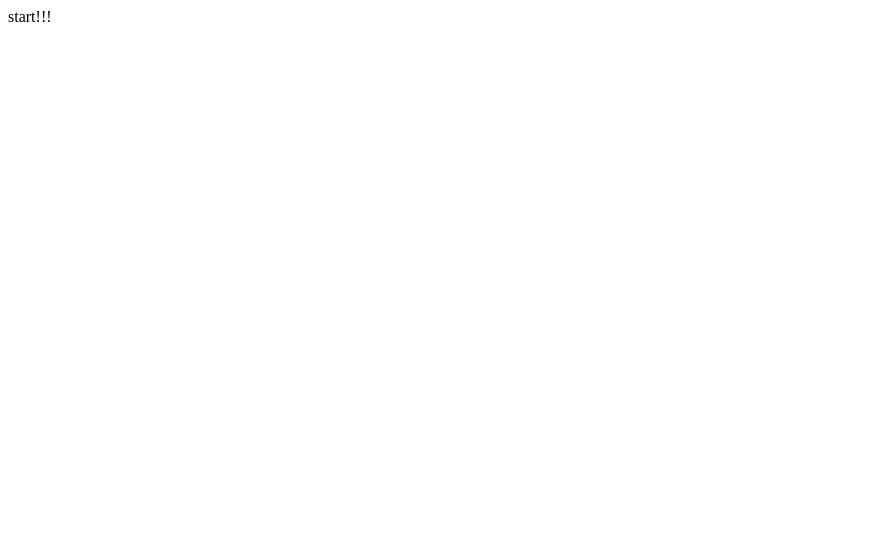
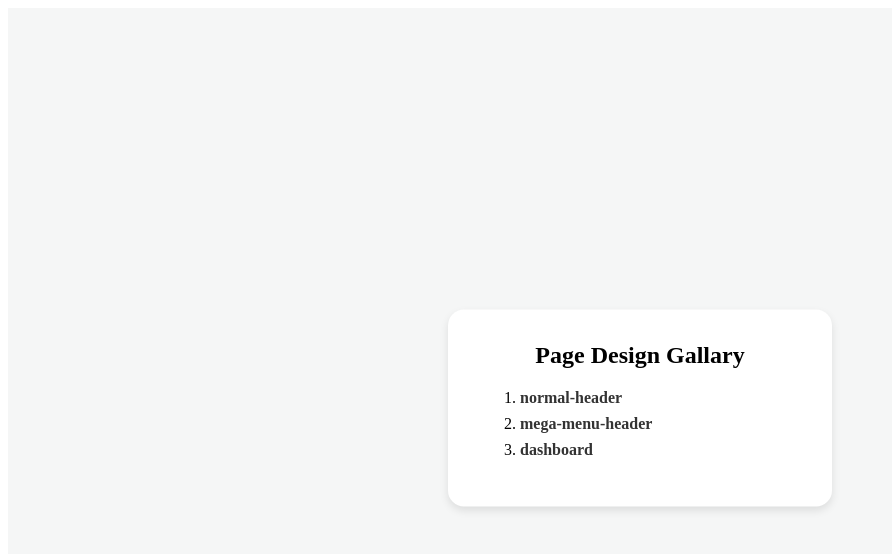
Before and after one commit to masui-maho-mwz/my-page-design-gallery-2, a Next.js app: page / in a window 1280 px wide. Shown: the top 554 px of the page, without its empty margins (0-892 px from the left). Built offline with nearby package versions, Linux system fonts and the light colour scheme.

Commit message:
各ページを作成開始

```diff
--- /dev/null
+++ b/src/app/dashboard-menu/page.tsx
@@ -0,0 +1,3 @@
+export default function DashBoardMenuHome() {
+  return <div>dash</div>;
+}
--- /dev/null
+++ b/src/app/mega-menu-header/page.tsx
@@ -0,0 +1,3 @@
+export default function MegaMenuHeader() {
+  return <div>mega</div>;
+}
--- /dev/null
+++ b/src/app/normal-header/page.tsx
@@ -0,0 +1,3 @@
+export default function NormalHeaderHome() {
+  return <div>normal</div>;
+}
--- /dev/null
+++ b/src/app/page.module.css
@@ -0,0 +1,36 @@
+.root {
+  position: relative;
+  height: 100vh;
+  background-color: #f5f6f6;
+}
+
+.wrap {
+  position: absolute;
+  top: 50%;
+  left: 50%;
+  transform: translate(-50%, -50%);
+  width: 320px;
+  padding: 32px;
+  background-color: white;
+  border-radius: 16px;
+  box-shadow: 0 4px 8px rgba(0, 0, 0, 0.1);
+}
+
+.title {
+  margin-top: 0px;
+  text-align: center;
+}
+
+.list {
+  margin-bottom: 8px;
+}
+
+.list a {
+  text-decoration: none;
+  color: #333;
+  font-weight: bold;
+}
+
+.list a:hover {
+  color: #3182ce;
+}
--- a/src/app/page.tsx
+++ b/src/app/page.tsx
@@ -1,3 +1,25 @@
+import Link from 'next/link';
+import styles from './page.module.css';
+
 export default function Home() {
-  return <div>start!!!</div>;
+  return (
+    <div className={styles.root}>
+      <div className={styles.wrap}>
+        <h2 className={styles.title}>Page Design Gallary</h2>
+        <ol>
+          {links.map(({ href, label }) => (
+            <li key={href} className={styles.list}>
+              <Link href={href}>{label}</Link>
+            </li>
+          ))}
+        </ol>
+      </div>
+    </div>
+  );
 }
+
+const links = [
+  { href: './normal-header', label: 'normal-header' },
+  { href: './mega-menu-header', label: 'mega-menu-header' },
+  { href: './dashboard-menu', label: 'dashboard' },
+];
```
Also changed, not shown: src/app/dashboard-menu/layout.tsx (added, +11 -0 lines), src/app/mega-menu-header/layout.tsx (added, +11 -0 lines), src/app/normal-header/layout.tsx (added, +11 -0 lines), src/app/normal-header/styles.module.css (added).
